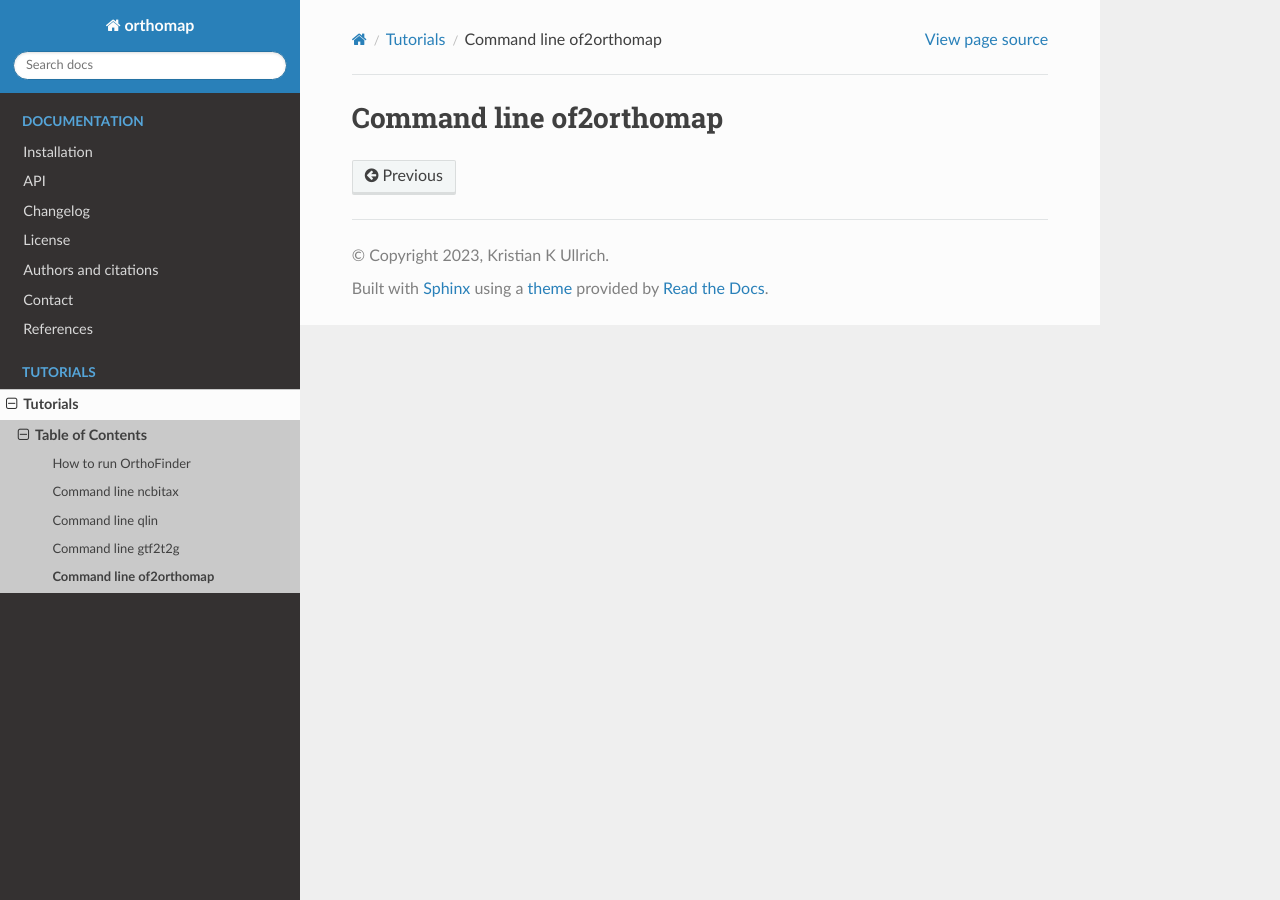
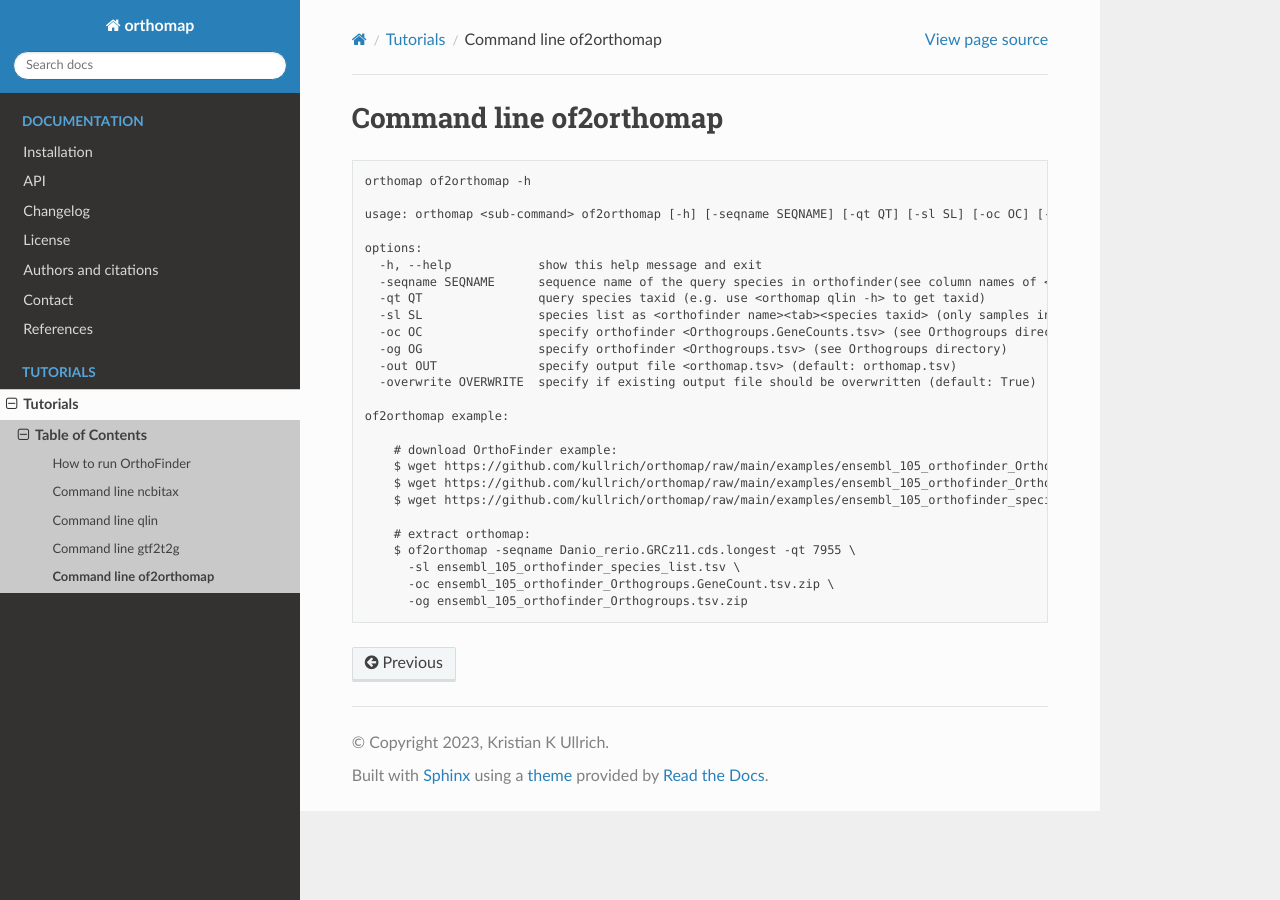
Before and after one commit to kullrich/orthomap, a Sphinx documentation site: the page built from docs/tutorials/commandline.of2orthomap.rst, in a window 1280 px wide. Built offline with Sphinx 7.4.7 and the Read the Docs theme 2.0.0, drawn with Linux system fonts in a browser that asks for light colours; formulas are drawn with MathJax 3.

Commit message:
# update docs

```diff
--- a/docs/tutorials/commandline.of2orthomap.rst
+++ b/docs/tutorials/commandline.of2orthomap.rst
@@ -2,3 +2,32 @@
 
 Command line of2orthomap
 ========================
+
+::
+
+    orthomap of2orthomap -h
+
+    usage: orthomap <sub-command> of2orthomap [-h] [-seqname SEQNAME] [-qt QT] [-sl SL] [-oc OC] [-og OG] [-out OUT] [-overwrite OVERWRITE]
+
+    options:
+      -h, --help            show this help message and exit
+      -seqname SEQNAME      sequence name of the query species in orthofinder(see column names of <Orthogroups.tsv>)
+      -qt QT                query species taxid (e.g. use <orthomap qlin -h> to get taxid)
+      -sl SL                species list as <orthofinder name><tab><species taxid> (only samples in this list will be processed)
+      -oc OC                specify orthofinder <Orthogroups.GeneCounts.tsv> (see Orthogroups directory)
+      -og OG                specify orthofinder <Orthogroups.tsv> (see Orthogroups directory)
+      -out OUT              specify output file <orthomap.tsv> (default: orthomap.tsv)
+      -overwrite OVERWRITE  specify if existing output file should be overwritten (default: True)
+
+    of2orthomap example:
+
+        # download OrthoFinder example:
+        $ wget https://github.com/kullrich/orthomap/raw/main/examples/ensembl_105_orthofinder_Orthogroups.GeneCount.tsv.zip
+        $ wget https://github.com/kullrich/orthomap/raw/main/examples/ensembl_105_orthofinder_Orthogroups.tsv.zip
+        $ wget https://github.com/kullrich/orthomap/raw/main/examples/ensembl_105_orthofinder_species_list.tsv
+
+        # extract orthomap:
+        $ of2orthomap -seqname Danio_rerio.GRCz11.cds.longest -qt 7955 \
+          -sl ensembl_105_orthofinder_species_list.tsv \
+          -oc ensembl_105_orthofinder_Orthogroups.GeneCount.tsv.zip \
+          -og ensembl_105_orthofinder_Orthogroups.tsv.zip
```
Also changed, not shown: docs/tutorials/commandline.cds2aa.rst (+26 -0 lines), docs/tutorials/commandline.gtf2t2g.rst (+29 -0 lines), docs/tutorials/commandline.ncbitax.rst (+15 -0 lines), docs/tutorials/commandline.qlin.rst (+20 -0 lines).
